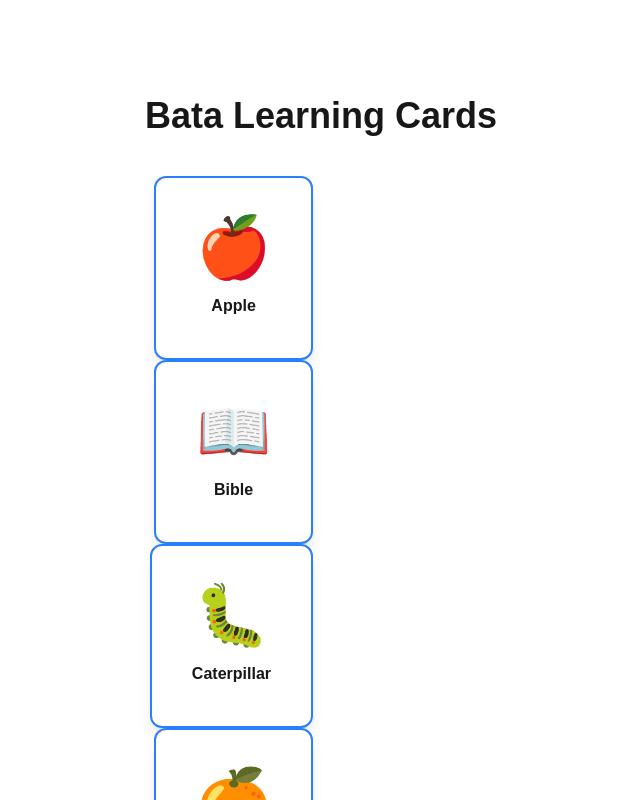
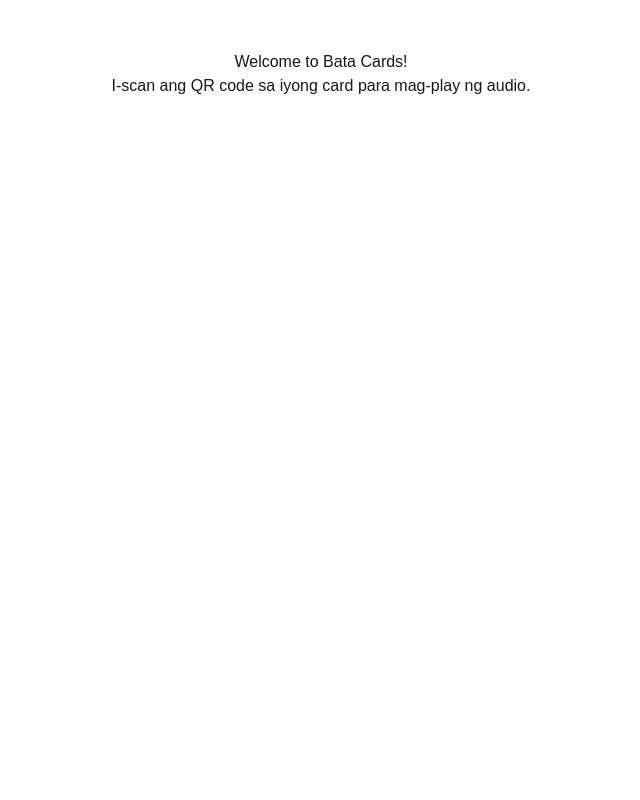
Before and after one commit to JonasGall/bata-cards, a Next.js app: page / in a window 1280 px wide. Shown: the top 800 px of the page, without its empty margins (319-959 px from the left). Built offline with nearby package versions, Linux system fonts and the light colour scheme.

Commit message:
add home page

```diff
--- /dev/null
+++ b/app/page.js
@@ -0,0 +1,8 @@
+export default function Home() {
+  return (
+    <div style={{ textAlign: 'center', marginTop: '50px' }}>
+      <h1>Welcome to Bata Cards!</h1>
+      <p>I-scan ang QR code sa iyong card para mag-play ng audio.</p>
+    </div>
+  );
+}
```
